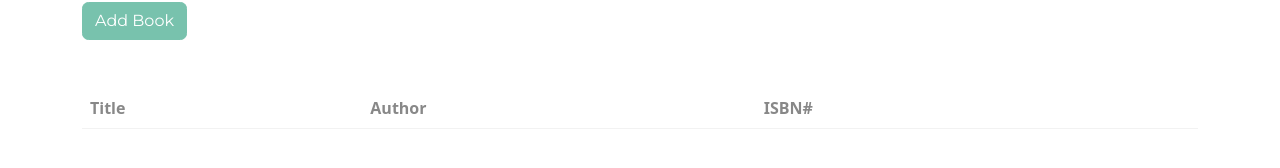
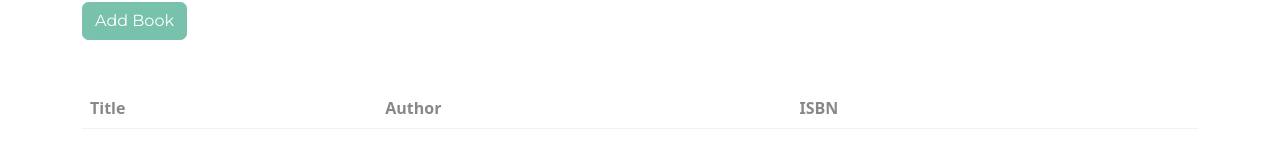
Before and after one commit to neilmartindev/odin-project-javascript-library-project, a plain HTML site: page index.html in a window 1280 px wide. Shown: the part 308-476 px from the top of the page. Drawn offline with Linux system fonts and the light colour scheme.

Commit message:
changes to ISBN

```diff
--- a/index.html
+++ b/index.html
@@ -31,7 +31,7 @@
               <tr>
                 <th>Title</th>
                 <th>Author</th>
-                <th>ISBN#</th>
+                <th>ISBN</th>
                 <th></th>
               </tr>
             </thead>
```
